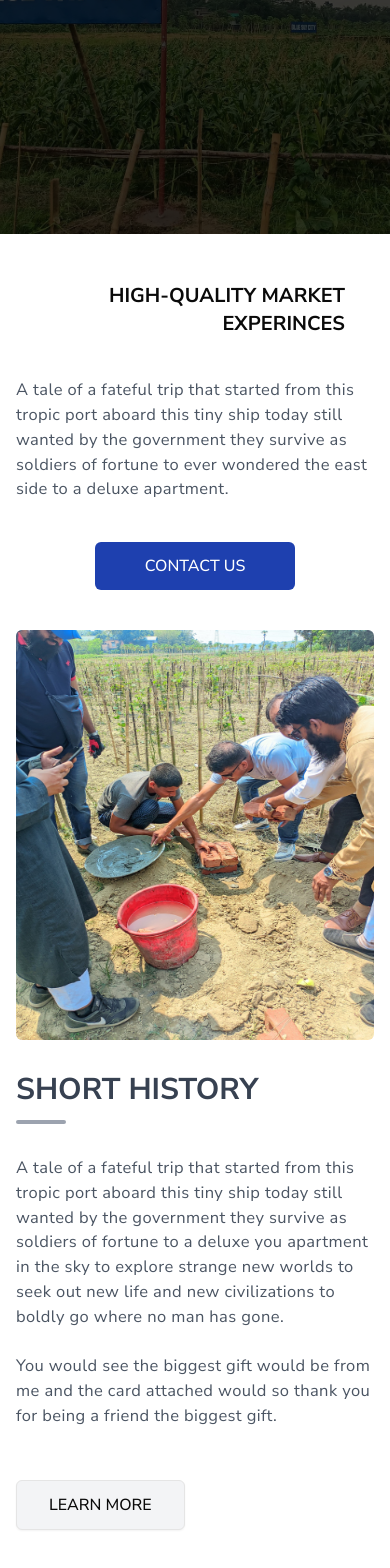
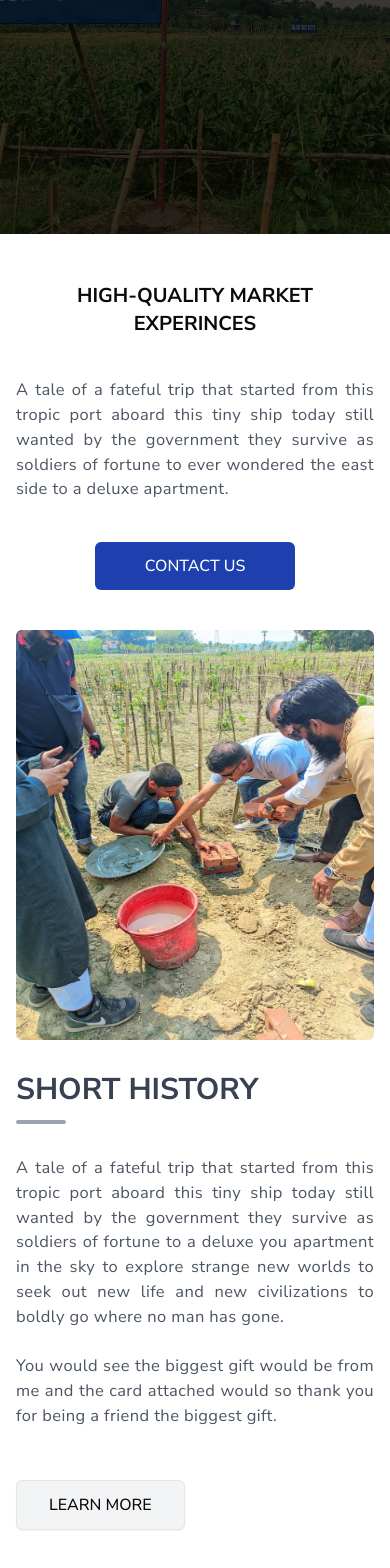
Before and after one commit to sabbir1257/blue_sky_fontend, a Next.js app: page /about in a window 390 px wide. Shown: the part 404-1972 px from the top of the page. Built offline with nearby package versions, Linux system fonts and the light colour scheme.

Commit message:
about section all code update

```diff
--- a/src/components/pages/about/OurHistories.tsx
+++ b/src/components/pages/about/OurHistories.tsx
@@ -1,33 +1,55 @@
 /* eslint-disable @next/next/no-img-element */
-import Button from '@/components/ui/Button'
-import Container from '@/components/ui/Container'
-import Separator from '@/components/ui/Separator'
-import React from 'react'
+import Button from "@/components/ui/Button";
+import Container from "@/components/ui/Container";
+import Separator from "@/components/ui/Separator";
+import React from "react";
 
 const OurHistories = () => {
   return (
-        <Container className='my-10'>
-            <div className='flex items-center lg:flex-row flex-col gap-10'>
-                <h1 className='title1 font-bold w-[25ch] text-end'>High-Quality
-                    Market Experinces</h1>
-                <div className='w-1 h-[100px] rounded-md bg-gray-400 lg:block hidden'></div>
-                <p className='paragraph lg:w-[90ch]'>A tale of a fateful trip that started from this tropic port aboard this tiny ship today still wanted by the government they survive as soldiers of fortune to ever wondered the east side to a deluxe apartment.</p>
-                <Button className='bg-blue-800 text-white py-3 rounded-md w-[200px]'>CONTACT US</Button>
+    <Container className="my-10">
+      <div className="flex items-center lg:flex-row flex-col gap-10">
+        <h1 className="title1 font-bold w-[25ch] md:text-end text-center">
+          High-Quality Market Experinces
+        </h1>
+        <div className="w-1 h-[100px] rounded-md bg-gray-400 lg:block hidden"></div>
+        <p className="paragraph lg:w-[90ch] text-justify">
+          A tale of a fateful trip that started from this tropic port aboard
+          this tiny ship today still wanted by the government they survive as
+          soldiers of fortune to ever wondered the east side to a deluxe
+          apartment.
+        </p>
+        <Button className="bg-blue-800 text-white py-3 rounded-md w-[200px]">
+          CONTACT US
+        </Button>
       </div>
 
-            <div className='my-10 items-center flex lg:flex-row flex-col gap-8'>
-                <img className='w-full rounded-md  max-h-[410px] h-full' src="/images/land1.jpg" alt="land" />
-                <div className='flex flex-col gap-3 '>
-                    <h1 className='title'>SHORT HISTORY</h1>
+      <div className="my-10 items-center flex lg:flex-row flex-col gap-8">
+        <img
+          className="w-full rounded-md  max-h-[410px] h-full"
+          src="/images/land1.jpg"
+          alt="land"
+        />
+        <div className="flex flex-col gap-3 ">
+          <h1 className="title">SHORT HISTORY</h1>
           <Separator />
-                    <p className='paragraph mt-5'>A tale of a fateful trip that started from this tropic port aboard this tiny ship today still wanted by the government they survive as soldiers of fortune to a deluxe you apartment in the sky to explore strange new worlds to seek out new life and new civilizations to boldly go where no man has gone.
-                        <br /><br/>
-                        You would see the biggest gift would be from me and the card attached would so thank you for being a friend the biggest gift.</p>
-                <Button className='bg-gray-100 border px-8 py-3 shadow-sm mt-10 w-fit rounded-md'>LEARN MORE</Button>
+          <p className="paragraph mt-5 text-justify">
+            A tale of a fateful trip that started from this tropic port aboard
+            this tiny ship today still wanted by the government they survive as
+            soldiers of fortune to a deluxe you apartment in the sky to explore
+            strange new worlds to seek out new life and new civilizations to
+            boldly go where no man has gone.
+            <br />
+            <br />
+            You would see the biggest gift would be from me and the card
+            attached would so thank you for being a friend the biggest gift.
+          </p>
+          <Button className="bg-gray-100 border px-8 py-3 shadow-sm mt-10 w-fit rounded-md">
+            LEARN MORE
+          </Button>
         </div>
       </div>
     </Container>
-    )
-}
+  );
+};
 
-export default OurHistories
+export default OurHistories;
--- a/src/components/pages/about/WeAreBestSection.tsx
+++ b/src/components/pages/about/WeAreBestSection.tsx
@@ -10,7 +10,7 @@ import React from "react";
 const WeAreBestSection = () => {
   return (
     <div
-      className="relative w-full h-[75vh] mb-72 parallax"
+      className="relative w-full h-[75vh] mb-[850px] md:mb-72 parallax"
       style={{
         backgroundImage: "url('/images/land3.jpg')",
       }}
--- a/src/pages/about/index.tsx
+++ b/src/pages/about/index.tsx
@@ -2,7 +2,7 @@ import CoreValues from '@/components/pages/about/CoreValues'
 import OurHistories from '@/components/pages/about/OurHistories'
 import WeAreBestSection from '@/components/pages/about/WeAreBestSection'
 // import TotalAnalysis from '@/components/shared/TotalAnalysis'
-import Container from '@/components/ui/Container'
+// import Container from '@/components/ui/Container'
 import EveryPageHeroSection from '@/components/ui/EveryPageHeroSection'
 import React from 'react'
 
@@ -12,12 +12,11 @@ const AboutUs = () => {
       <EveryPageHeroSection title='ABOUT US' imageUrl='/images/land3.jpg'/>
       <OurHistories />
       <WeAreBestSection />
-      <Container className='flex justify-center mb-20 text-gray-600' >
+      {/* <Container className='flex justify-center  text-gray-600' >
         <div className='mt-80 md:pt-20 lg:mt-0'>
-
-        {/* <TotalAnalysis/> */}
+        <TotalAnalysis/>
         </div>
-      </Container>
+      </Container> */}
       <CoreValues />
     </div>
   )
```
Lines whose indentation alone changed are shown as unchanged.
